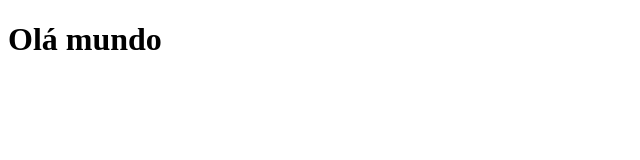
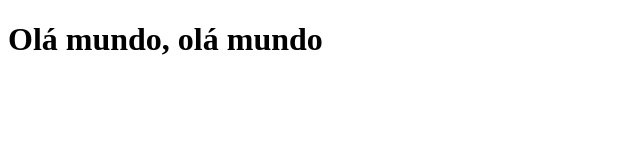
Before and after one commit to I3run01/Aulas_Git_GitHub, a plain HTML site: page site-exemplo/index.html in a window 1280 px wide. Shown: the whole page, without its empty margins (0-640 px from the left). Drawn offline with Linux system fonts and the light colour scheme.

Commit message:
Update index.html

```diff
--- a/site-exemplo/index.html
+++ b/site-exemplo/index.html
@@ -7,6 +7,6 @@
     <title>Meu primeiro site em repositório</title>
 </head>
 <body>
-    <h1>Olá mundo</h1>
+    <h1>Olá mundo, olá mundo</h1>
 </body>
 </html>
```
